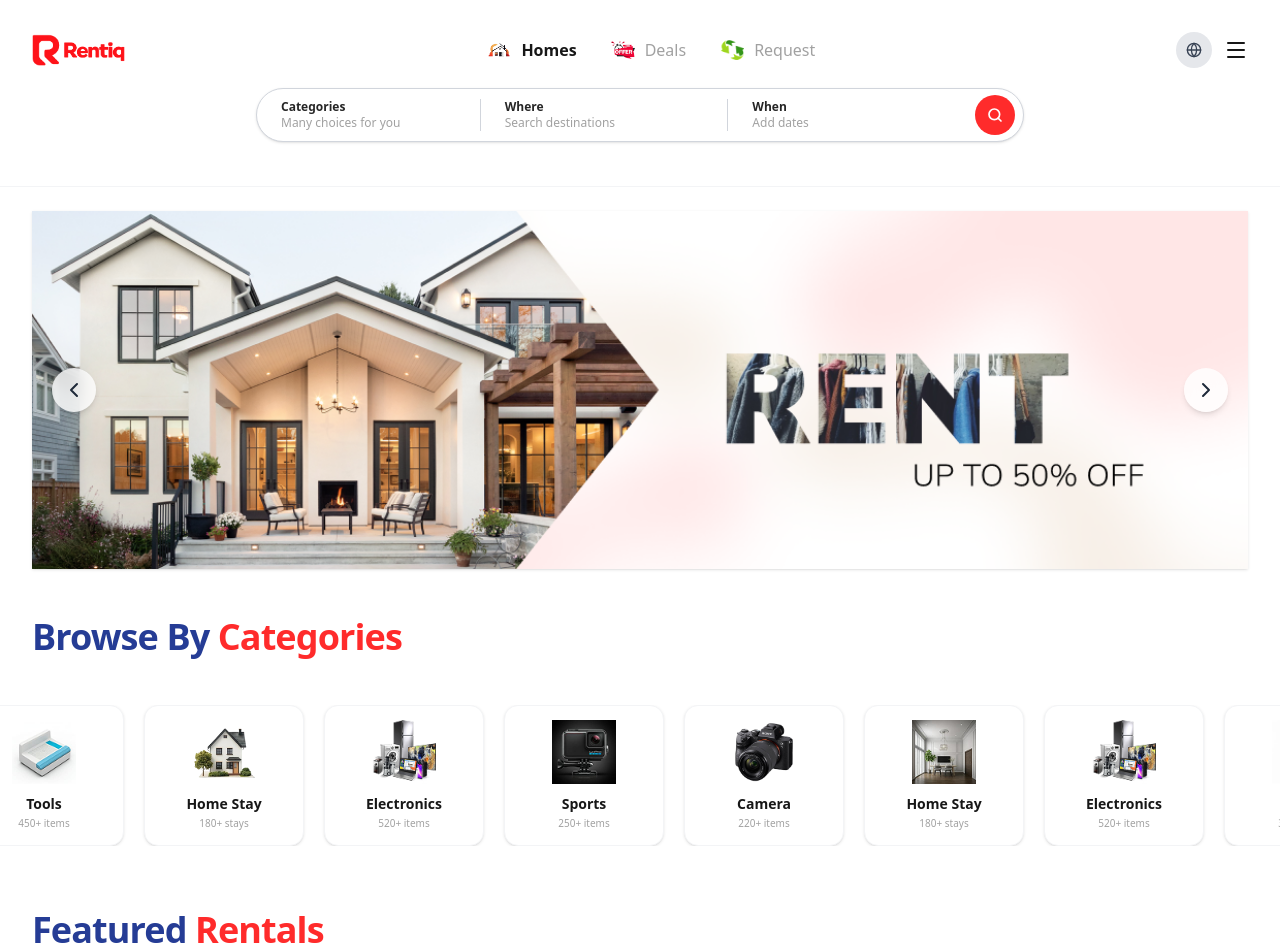
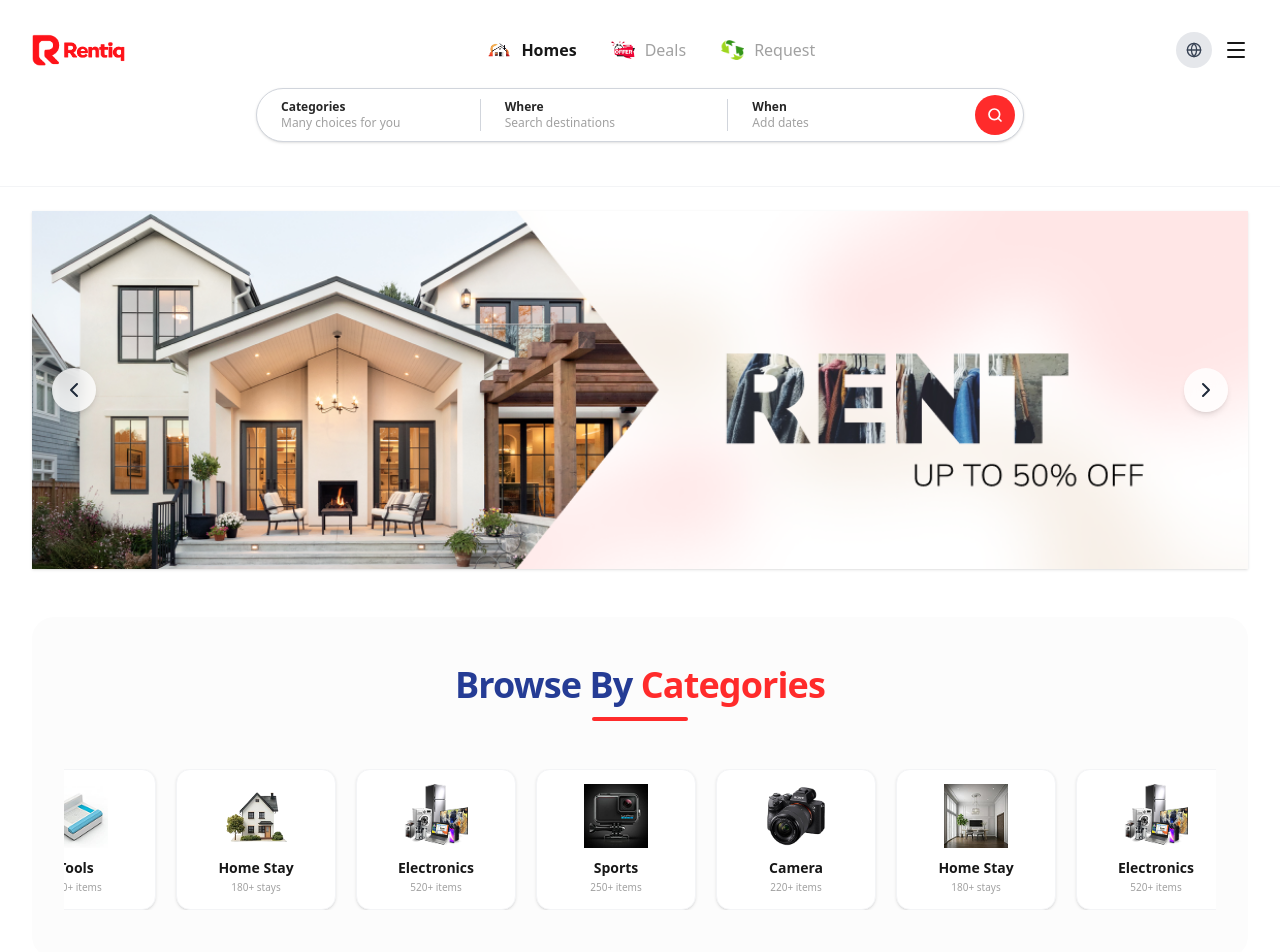
Before and after one commit to Chhay-Kongkea/rentiq-ui, a Next.js app: page / in a window 1280 px wide. Shown: the top 952 px of the page. Built offline with nearby package versions, Linux system fonts and the light colour scheme.

Commit message:
fix home page

```diff
--- a/app/page.tsx
+++ b/app/page.tsx
@@ -363,7 +363,9 @@ export default function HomePage() {
   return (
     <main className="min-h-screen bg-white">
       <div className="mt-[-25]"><HeroBanner /></div>
+
       <CategoriesSection />
+
 
       {/* Featured Rentals Section */}
       <section className="mx-auto w-full max-w-7xl py-10">
--- a/components/categories-section.tsx
+++ b/components/categories-section.tsx
@@ -56,17 +56,21 @@ export default function CategoriesSection() {
   }, []);
 
   return (
-    <section className="mt-6 mx-auto w-full max-w-7xl py-6 overflow-hidden">
-      {/* Clean container tracking the layout alignment */}
-      <div className="px-4 sm:px-8">
-        <h2 className="mb-12 text-2xl font-bold tracking-tight text-[#253C95] sm:text-3xl md:text-4xl">
-          Browse By <span className="text-[#FF2B2B]">Categories</span>
+    <section className="mx-auto w-full max-w-7xl px-4 sm:px-8 py-6">
+      <div className="w-full bg-[#Fcfcfc] py-12 px-6 sm:px-8 relative overflow-hidden rounded-3xl">
+
+        {/* Section Header with Underline consistent with other sections */}
+        <div className="mb-12 text-center flex flex-col items-center">
+          <h2 className="text-2xl font-bold tracking-tight sm:text-4xl inline-block">
+            <span className="text-[#253C95]">Browse By </span>
+            <span className="text-[#FF2B2B]">Categories</span>
           </h2>
+          <div className="mt-3 h-1 w-24 bg-[#FF2B2B] rounded-full"></div>
         </div>
 
         <div
           ref={scrollRef}
-        className="flex gap-5 overflow-x-hidden px-4 sm:px-8 whitespace-nowrap"
+          className="flex gap-5 overflow-x-hidden whitespace-nowrap"
           style={{ scrollbarWidth: "none", msOverflowStyle: "none" }}
         >
           {[...categoriesList, ...categoriesList].map((cat, index) => (
@@ -79,6 +83,7 @@ export default function CategoriesSection() {
             </div>
           ))}
         </div>
+      </div>
     </section>
   );
 }
--- a/components/footer.tsx
+++ b/components/footer.tsx
@@ -4,7 +4,7 @@ import Image from "next/image";
 
 export default function Footer() {
   return (
-    <footer className="w-full bg-white pt-16 pb-12 border-t border-neutral-100">
+    <footer className="w-full bg-white pt-16 pb-12 border-t border-neutral-100 ">
       <div className="mx-auto max-w-7xl px-4 sm:px-6 lg:px-8">
 
         {/* Main Footer Layout */}
--- a/components/operation-mode-section.tsx
+++ b/components/operation-mode-section.tsx
@@ -7,27 +7,28 @@ const operationSteps = [
     title: "Find & Book",
     description:
       "Search nearby listings or post a request — vendors send offers to you. Pick your dates, pay via escrow or KHQR, and your funds are held safely until pickup.",
-    image: "/img/ope.png", // Updated asset path
+    image: "/img/ope.png",
   },
   {
     step: "2",
     title: "Pick Up",
     description:
       "Show your unique QR code to the vendor at pickup. They scan it to confirm your booking, inspect the item together, and you're good to go.",
-    image: "/img/oope1.png", // Updated asset path
+    image: "/img/oope1.png",
   },
   {
     step: "3",
     title: "Return & Review",
     description:
       "We pick, pack and ship all incoming orders directly from our own warehouse until 12pm on the same day.",
-    image: "/img/ope2.png", // Updated asset path
+    image: "/img/ope2.png",
   },
 ];
 
 export default function OperationModeSection() {
   return (
-    <section className="w-full bg-[#Fcfcfc] py-20 px-4 sm:px-8 relative overflow-hidden">
+    <section className="mx-auto w-full max-w-7xl px-4 sm:px-8 py-12">
+      <div className="w-full bg-[#Fcfcfc] py-20 px-6 sm:px-8 relative overflow-hidden rounded-3xl">
         {/* SVG Connecting S-Curve Lines Background matching your reference */}
         <div className="absolute inset-0 pointer-events-none hidden lg:flex justify-center overflow-hidden">
           <div className="w-full max-w-7xl relative h-full">
@@ -100,6 +101,7 @@ export default function OperationModeSection() {
             })}
           </div>
         </div>
+      </div>
     </section>
   );
 }
--- a/components/ready-to-rent-section.tsx
+++ b/components/ready-to-rent-section.tsx
@@ -4,7 +4,8 @@ import { ArrowRight } from "lucide-react";
 
 export default function ReadyToRentSection() {
   return (
-    <section className="w-full bg-gradient-to-r from-[#FFF5F5] via-[#FFF1F2] to-[#FFD8D8] py-16 px-4 sm:px-8 relative overflow-hidden border-t border-b border-rose-100/50">
+    <section className="mx-auto w-full max-w-7xl px-4 sm:px-8 py-16 relative overflow-hidden">
+      <div className="w-full bg-gradient-to-r from-[#FFF5F5] via-[#FFF1F2] to-[#FFD8D8] py-16 px-4 sm:px-8 relative overflow-hidden border-t border-b border-rose-100/50">
         <div className="mx-auto max-w-7xl flex flex-col lg:flex-row items-center justify-between gap-8 relative z-10">
 
           {/* Left Text Content */}
@@ -40,6 +41,7 @@ export default function ReadyToRentSection() {
 
         {/* Background Decorative Soft Glow */}
         <div className="absolute right-0 top-0 bottom-0 w-[500px] bg-gradient-to-l from-rose-300/40 via-rose-200/20 to-transparent pointer-events-none rounded-full blur-2xl"></div>
+      </div>
     </section>
   );
 }
--- a/components/rent-with-confidence-section.tsx
+++ b/components/rent-with-confidence-section.tsx
@@ -4,7 +4,8 @@ import { ShieldCheck, Lock, Headphones } from "lucide-react";
 
 export default function RentWithConfidenceSection() {
   return (
-    <section className="w-full bg-white py-24 px-4 sm:px-8 overflow-hidden">
+    <section className="mx-auto w-full max-w-7xl px-4 sm:px-8 py-12">
+      <div className="w-full bg-white py-24 px-6 sm:px-8 overflow-hidden rounded-3xl">
         <div className="mx-auto max-w-7xl flex flex-col lg:flex-row items-center justify-center gap-12 lg:gap-16">
 
           {/* Left Content Side */}
@@ -68,6 +69,7 @@ export default function RentWithConfidenceSection() {
           </div>
 
         </div>
+      </div>
     </section>
   );
 }
```
Lines whose indentation alone changed are shown as unchanged.
